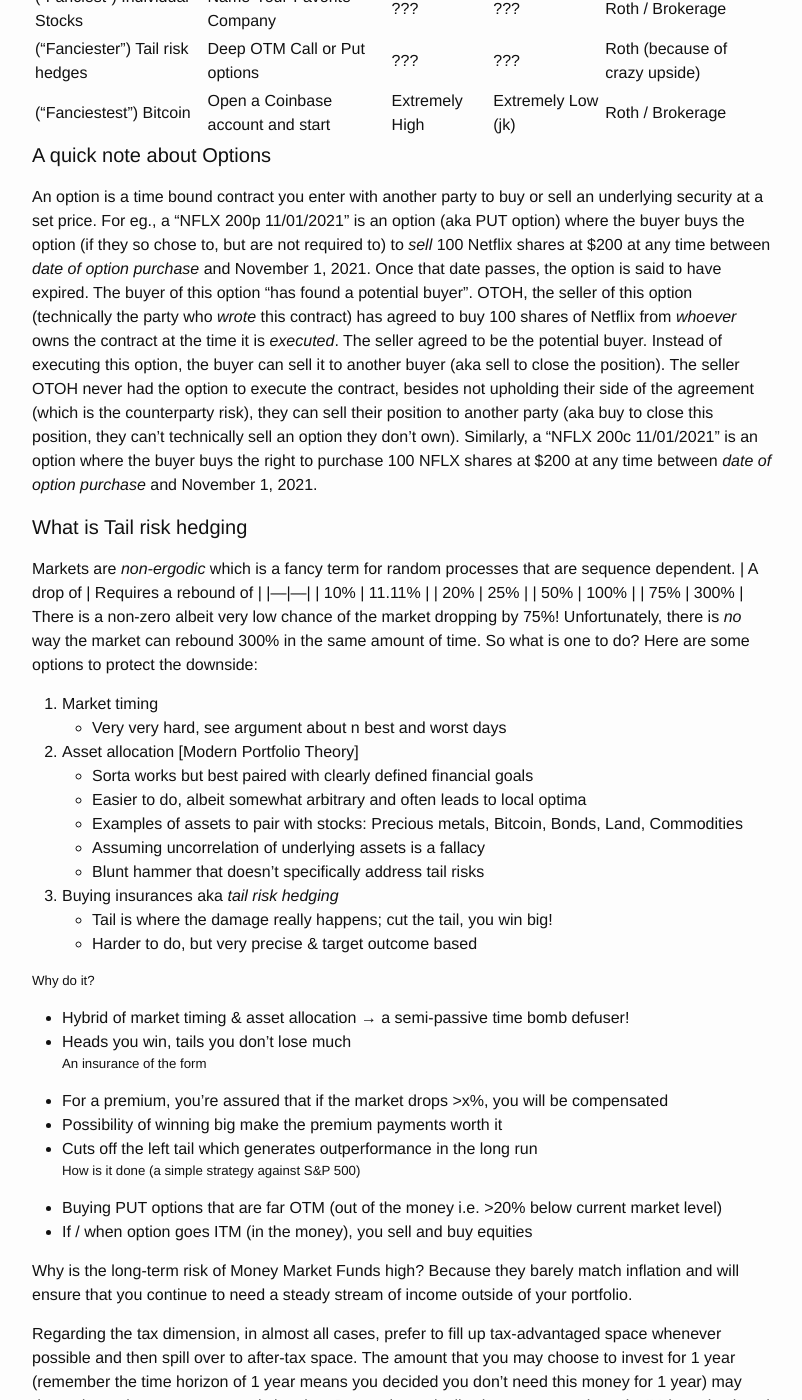
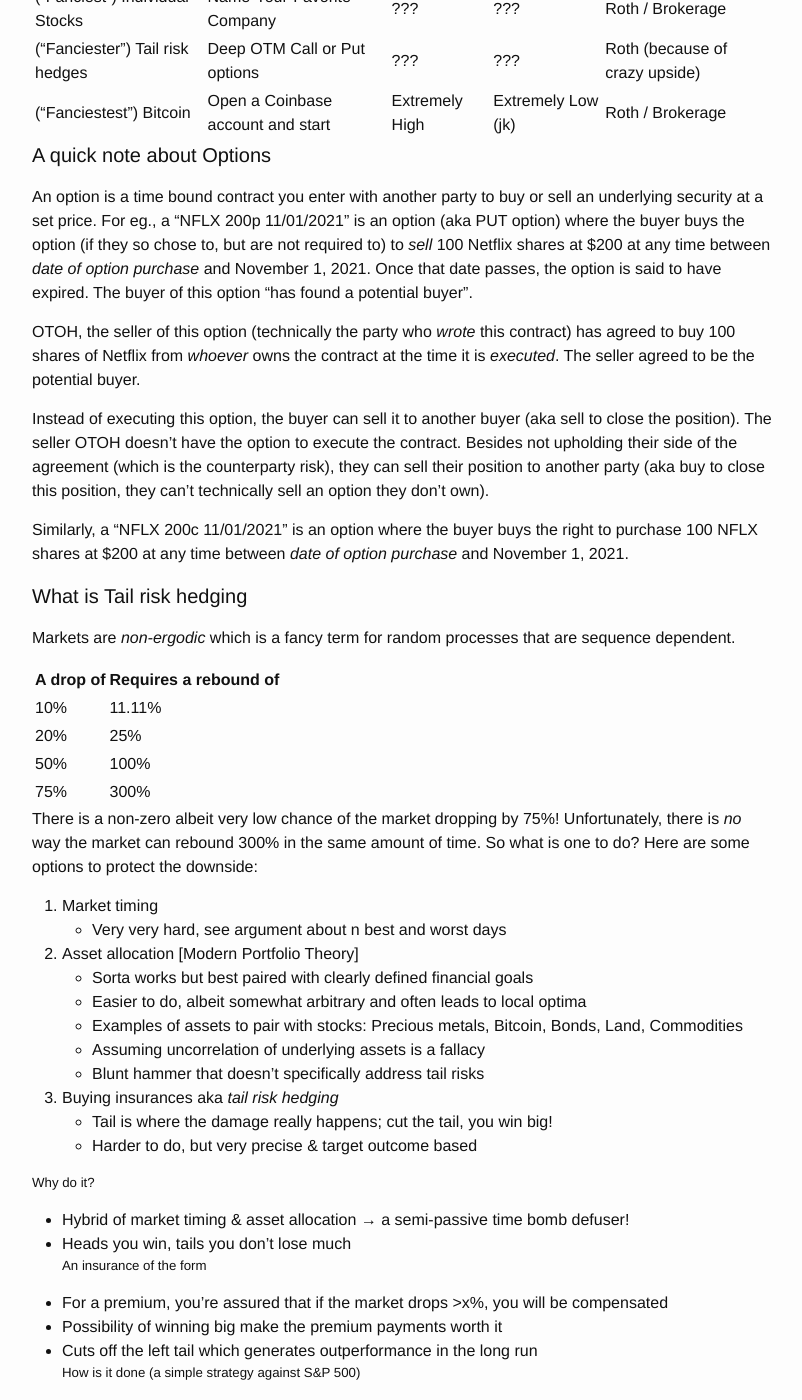
Before and after one commit to xenophene/xenophene.github.io, a Jekyll site: the page built from _posts/2018-01-24-hands-of-financial-planning.markdown, in a window 1280 px wide and 1400 px high, scrolled down 2863 px. Shown: the whole window, without its empty margins (238-1040 px from the left). Built offline with Jekyll 4.4.1, drawn with Linux system fonts in a browser that asks for light colours.

Commit message:
modified fp doc

```diff
--- a/_posts/2018-01-24-hands-of-financial-planning.markdown
+++ b/_posts/2018-01-24-hands-of-financial-planning.markdown
@@ -103,22 +103,28 @@ For the risk-adjusted-return dimension, the various options for investment vehic
 An option is a time bound contract you enter with another party to buy or sell an underlying security at a set price. For eg., a "NFLX 200p 11/01/2021" is an
 option (aka PUT option) where the buyer buys the option (if they so chose to, but are not required to) to _sell_ 100 Netflix shares at $200 at any time between _date of option purchase_ and
 November 1, 2021. Once that date passes, the option is said to have expired. The buyer of this option "has found a potential buyer".
+
 OTOH, the seller of this option (technically the party who _wrote_ this contract) has agreed to buy 100 shares of Netflix from _whoever_ owns
-the contract at the time it is _executed_. The seller agreed to be the potential buyer. Instead of executing this option, the buyer can
-sell it to another buyer (aka sell to close the position). The seller OTOH never had the option to execute the contract, besides not upholding their
+the contract at the time it is _executed_. The seller agreed to be the potential buyer.
+
+Instead of executing this option, the buyer can
+sell it to another buyer (aka sell to close the position). The seller OTOH doesn't have the option to execute the contract. Besides not upholding their
 side of the agreement (which is the counterparty risk), they can sell their position to another party (aka buy to close this position, they can't technically
 sell an option they don't own).
+
 Similarly, a "NFLX 200c 11/01/2021" is an option where the buyer buys the right to purchase 100 NFLX shares at $200 at any time between _date of option purchase_ and November 1, 2021.
 
 
 #### What is Tail risk hedging
 Markets are _non-ergodic_ which is a fancy term for random processes that are sequence dependent.
+
 | A drop of | Requires a rebound of |
 |---|---|
 | 10% | 11.11% |
 | 20% | 25% |
 | 50% | 100% |
 | 75% | 300% |
+
 There is a non-zero albeit very low chance of the market dropping by 75%! Unfortunately, there is _no_ way the market can rebound 300% in the same
 amount of time. So what is one to do? Here are some options to protect the downside:
 1. Market timing
```
Also changed, not shown: 1 other file.
